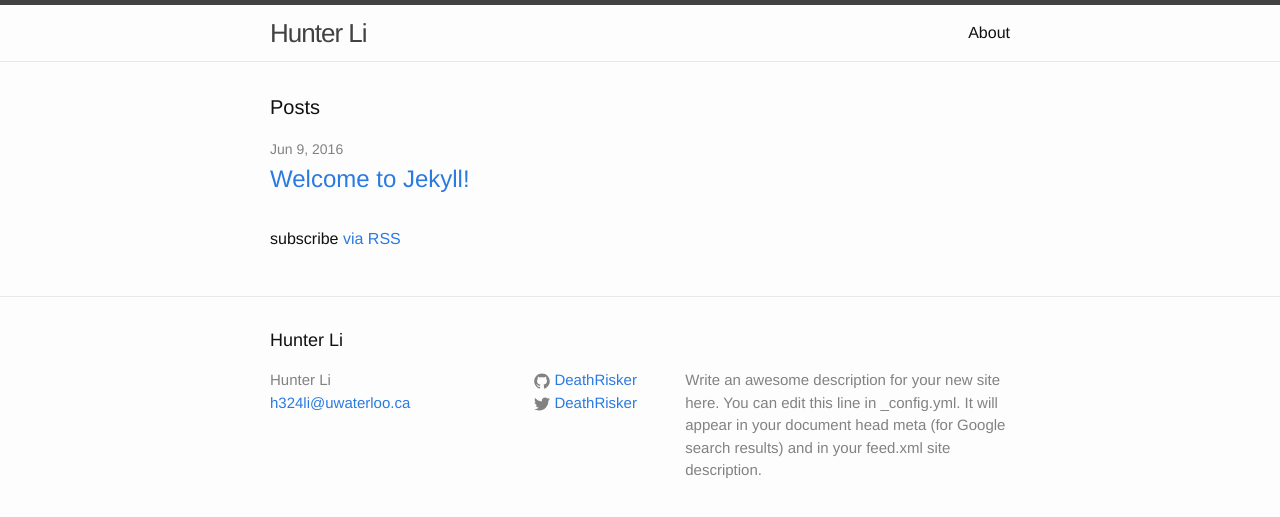
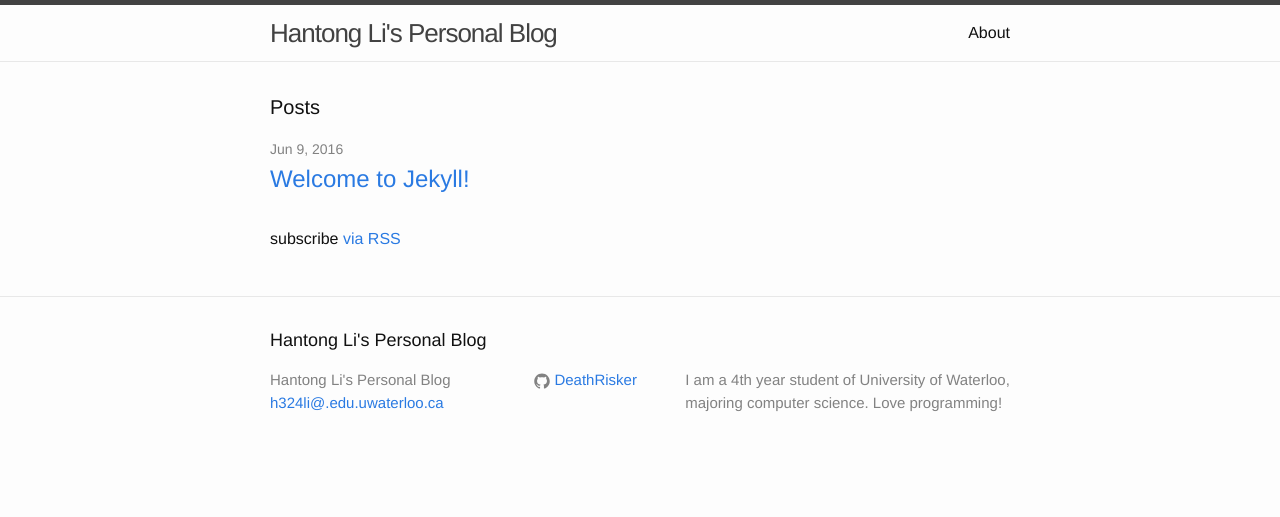
Before and after one commit to DeathRisker/DeathRisker.github.io, a Jekyll site: the page built from index.html, in a window 1280 px wide. Shown: the top 517 px of the page. Built offline with Jekyll 4.4.1, drawn with Linux system fonts in a browser that asks for light colours.

Commit message:
Update _config.yml

```diff
--- a/_config.yml
+++ b/_config.yml
@@ -6,15 +6,12 @@
 # 'jekyll serve'. If you change this file, please restart the server process.
 
 # Site settings
-title: Hunter Li
-email: h324li@uwaterloo.ca
+title: Hantong Li's Personal Blog
+author: Hantong Li
+tagline: iOS/ Web/ Backend Developer University of Waterloo
+email: h324li@.edu.uwaterloo.ca
 description: > # this means to ignore newlines until "baseurl:"
-  Write an awesome description for your new site here. You can edit this
-  line in _config.yml. It will appear in your document head meta (for
-  Google search results) and in your feed.xml site description.
-baseurl: "" # the subpath of your site, e.g. /blog
-url: "http://yourdomain.com" # the base hostname & protocol for your site
-twitter_username: DeathRisker
+  I am a 4th year student of University of Waterloo, majoring computer science. Love programming!
 github_username: DeathRisker
 
 # Build settings
```
